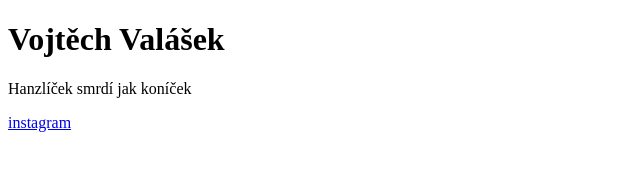
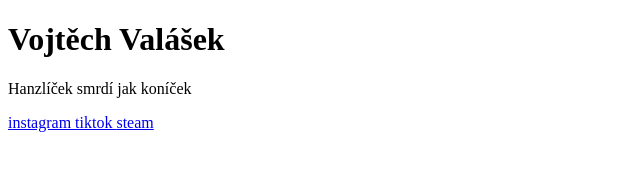
Before and after one commit to ilok5-dotcom/moje-bio, a plain HTML site: page index.html in a window 1280 px wide. Shown: the full height of the page, 0-640 px from the left. Drawn offline with Linux system fonts and the light colour scheme.

Commit message:
Add files via upload

```diff
--- a/index.html
+++ b/index.html
@@ -12,7 +12,13 @@
 <a href="https://instagram.com/vojtek_val">
     instagram
 </a>
+<a href="https://tiktok.com/@nomkomer">
+tiktok
+</a>
 
+<a href="https://store.steampowered.com">
+steam
+</a>
 
 
 </body>
```
